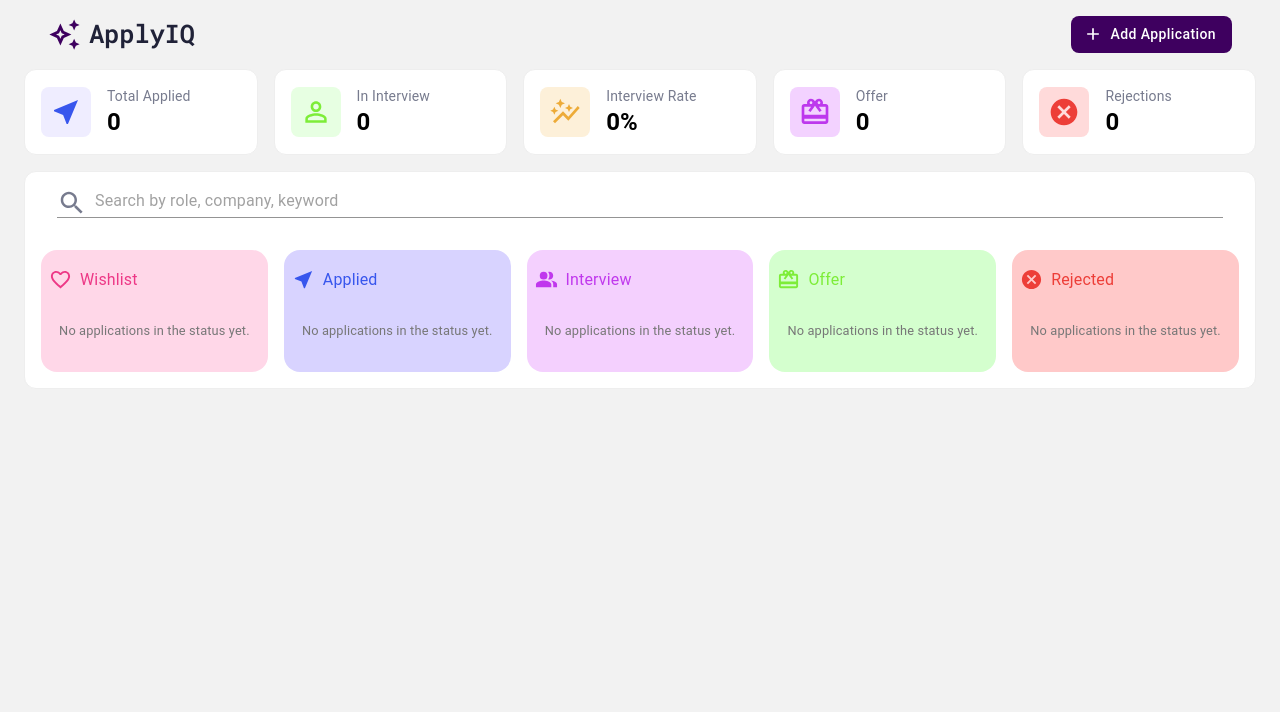
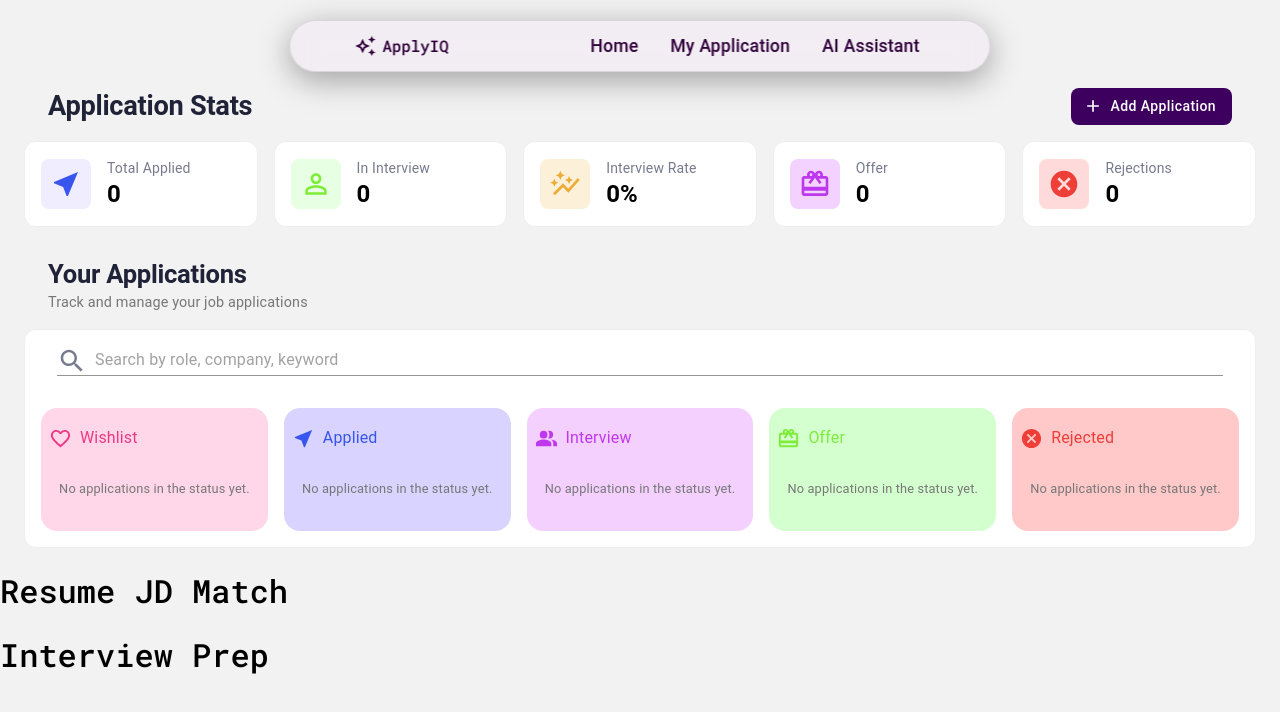
Before and after one commit to ashleshameshram/ApplicationTrackerApp, a React (Vite) app: page / in a window 1280 px wide. Shown: the top 712 px of the page. Built offline with nearby package versions, Linux system fonts and the light colour scheme; a web font is replaced by a local one.

Commit message:
added Navbar and some Title styling

```diff
--- a/package.json
+++ b/package.json
@@ -13,6 +13,7 @@
     "@dnd-kit/core": "^6.3.1",
     "@emotion/react": "^11.14.0",
     "@emotion/styled": "^11.14.1",
+    "@google/genai": "^2.18.0",
     "@mui/icons-material": "^9.3.1",
     "@mui/material": "^9.3.1",
     "react": "^19.2.8",
--- a/src/App.jsx
+++ b/src/App.jsx
@@ -1,10 +1,14 @@
 import { useState } from 'react'
 import ParentHomePage from './component/Home/ParentHomePage'
+import AIAssistantPage from './component/AI/AIAssistantPage'
+import Navbar from './Navbar.jsx'
 
 function App() {
   return (
     <>
+      <Navbar />
       <ParentHomePage />
+      <AIAssistantPage />
     </>
   )
 }
--- /dev/null
+++ b/src/Navbar.jsx
@@ -0,0 +1,88 @@
+import Box from '@mui/material/Box';
+import Typography from '@mui/material/Typography';
+import AutoAwesomeOutlinedIcon from '@mui/icons-material/AutoAwesomeOutlined';
+
+const navLinks = ['Home','My Application', 'AI Assistant'];
+
+export default function Navbar() {
+    return (
+        <Box sx={{
+            position: 'fixed',
+            top: 20,
+            left: '50%',
+            transform: 'translateX(-50%)',
+            zIndex: 1200,
+            display: 'flex',
+            alignItems: 'center',
+            gap: { xs: 0.5, sm: 1,md:10 },
+            px: { xs: 0.75, sm: 1, md: 7 },
+            py: 0.75,
+            borderRadius: 50,
+            backgroundColor: 'rgba(241, 234, 243, 0.55)',
+            backdropFilter: 'blur(16px) saturate(180%)',
+            WebkitBackdropFilter: 'blur(16px) saturate(180%)',
+            border: '1px solid rgba(3, 3, 3, 0.1)',
+            boxShadow: '0 8px 32px rgba(7, 7, 7, 0.35)',
+        }}>
+            {/* Logo */}
+            <Box sx={{
+                display: 'flex',
+                alignItems: 'center',
+                gap: 0.75,
+                pl: 1,
+                cursor: 'pointer',
+                flexShrink: 0,
+            }}>
+                <AutoAwesomeOutlinedIcon sx={{
+                    fontSize: { xs: 18, sm: 22 },
+                    color: '#30003a'
+                }} />
+                <Typography sx={{
+                    fontWeight: 500,
+                    color: '#30003a',
+                    fontFamily: 'revert',
+                    fontSize: { xs: '0.85rem', sm: '1rem' },
+                    letterSpacing: '-0.01em',
+                    lineHeight: 1,
+                    display: { xs: 'none', sm: 'block' },
+                }}>
+                    ApplyIQ
+                </Typography>
+            </Box>
+
+            {/* Nav links */}
+            <Box sx={{
+                display: 'flex',
+                alignItems: 'center',
+                gap: { xs: 0.25, sm: 0.5 },
+                ml: { xs: 2, sm: 4, md: 6 },
+            }}>
+                {navLinks.map((link) => (
+                    <Typography
+                        key={link}
+                        component="a"
+                        href="#"
+                        sx={{
+                            fontSize: { xs: '0.75rem', sm: '0.9rem', md: '1.1rem' },
+                            fontWeight: 500,
+                            color: '#30003a',
+                            textDecoration: 'none',
+                            px: { xs: 1.25, sm: 1.75 },
+                            py: 0.75,
+                            borderRadius: 50,
+                            whiteSpace: 'nowrap',
+                            transition: 'background-color 0.2s ease, color 0.2s ease',
+                            cursor: 'pointer',
+                            '&:hover': {
+                                backgroundColor: 'rgba(171, 3, 255, 0.1)',
+                                color: '#18002b',
+                            },
+                        }}
+                    >
+                        {link}
+                    </Typography>
+                ))}
+            </Box>
+        </Box>
+    );
+}
--- /dev/null
+++ b/src/component/AI/AIAssistantPage.jsx
@@ -0,0 +1,12 @@
+import React from 'react'
+import ResumeJDMatch from './ResumeJDMatch'
+import InterviewPrep from './InterviewPrep'
+
+export default function AIAssistantPage() {
+    return(
+        <>
+            <ResumeJDMatch />
+            <InterviewPrep />
+        </>
+    )
+}
--- /dev/null
+++ b/src/component/AI/InterviewPrep.jsx
@@ -0,0 +1,9 @@
+import React from 'react'
+
+export default function InterviewPrep() {
+    return(
+        <>
+            <h1>Interview Prep</h1>
+        </>
+    )
+}
--- /dev/null
+++ b/src/component/AI/ResumeJDMatch.jsx
@@ -0,0 +1,9 @@
+import React from 'react'
+
+export default function ResumeJDMatch() {
+    return(
+        <>
+            <h1>Resume JD Match</h1>
+        </>
+    )
+}
--- /dev/null
+++ b/src/component/Home/AddApplicationRow.jsx
@@ -0,0 +1,57 @@
+import Box from '@mui/material/Box';
+import Button from '@mui/material/Button';
+import AddIcon from '@mui/icons-material/Add';
+import Typography from '@mui/material/Typography';
+
+export default function AddApplicationRow({ onAddcard }) {
+    return (
+        <Box sx={{
+            display: 'flex',
+            justifyContent: 'space-between',
+            alignItems: 'center',
+            mx: { xs: 1, sm: 2, md: 3 },
+            mb: { xs: 1.5, sm: 2 },
+            mt: { xs:1, sm:2, md: 4}
+        }}>
+            <Typography sx={{
+                fontWeight: 600,
+                color: '#202238',
+                fontSize: {
+                    xs: '1.1rem',
+                    sm: '1.35rem',
+                    md: '1.7rem',
+                },
+                letterSpacing: '-0.01em',
+                lineHeight: 1.2,
+            }}>
+                Application Stats
+            </Typography>
+
+            <Button variant="contained" onClick={onAddcard}
+            startIcon={ <AddIcon sx={{fontSize: { xs: '1rem',sm: '1.1rem',md: '1.25rem'}}}/> }
+                sx={{
+                    textTransform: 'none',
+                    borderRadius: 2,
+                    whiteSpace: 'nowrap',
+                    fontSize: {
+                        xs: '0.65rem',
+                        sm: '0.8rem',
+                        md: '0.875rem',
+                    },
+                    px: {
+                        xs: 1,
+                        sm: 1.5,
+                        md: 2,
+                    },
+                    backgroundColor: '#3e005f',
+                    boxShadow: 'none',
+                    '&:hover': {
+                        backgroundColor: '#2c0044',
+                        boxShadow: 'none',
+                    },
+                }}>
+                Add Application
+            </Button>
+        </Box>
+    );
+}
--- a/src/component/Home/BoardColumnHeader.jsx
+++ b/src/component/Home/BoardColumnHeader.jsx
@@ -1,58 +1,28 @@
-import Button from '@mui/material/Button';
-import AddIcon from '@mui/icons-material/Add';
-import Box from '@mui/material/Box';
-import Typography from '@mui/material/Typography';
-import AutoAwesomeOutlinedIcon from '@mui/icons-material/AutoAwesomeOutlined';
+import Box from "@mui/material/Box"
+import Typography from "@mui/material/Typography"
 
-export default function BoardColumnHeader({onAddcard}) {
+export default function BoardColumnHeader() {
     return(
-        <Box sx={{
-        display:'flex', justifyContent:'space-between', alignItems:'center',mt:2,
-        mx:{
-            xs: 1,
-            sm:2,
-            md:3,
-        }, gap:1 }}>
-            <Box sx={{
-                display: 'flex',
-                alignItems: 'center',
-                gap: { xs: 0.75, sm: 1 },
+        <>
+        <Box sx={{mt:4, mx: { xs: 1, sm: 2, md: 3 }, mb: { xs: 1.5, sm: 2 } }}>
+            <Typography sx={{
+                fontWeight: 600,
+                color: '#202238',
+                fontSize: { xs: '1.1rem', sm: '1.35rem', md: '1.6rem' },
+                letterSpacing: '-0.01em',
+                lineHeight: 1.2,
             }}>
-                <AutoAwesomeOutlinedIcon sx={{
-                    fontSize: { xs: 22, sm: 26, md: 33 },
-                    color: '#3e005f'
-                }}/>
-                <Typography variant='h5' sx={{
-                    fontWeight: 600, color: '#202238',
-                    fontFamily: 'revert',
-                    fontSize: { xs: '1rem', sm: '1.2rem', md: '1.6rem' },
-                    letterSpacing: '-0.01em',
-                    lineHeight: 1,
-                }}>
-                    ApplyIQ
-                </Typography>
-            </Box>
-
-            <Button
-            variant='contained'
-            onClick={onAddcard}
-            startIcon={<AddIcon sx={{ fontSize: { xs: '1rem', sm: '1.1rem', md: '1.25rem' } }} />}
-            sx={{
-                textTransform: 'none',
-                borderRadius: 2,
-                whiteSpace: 'nowrap',
-                fontSize: { xs: '0.65rem', sm: '0.8rem', md: '0.875rem' },
-                px: { xs: 1, sm: 1.5, md: 2 },
-                backgroundColor: '#3e005f',
-                boxShadow: 'none',
-                '&:hover': {
-                    backgroundColor: '#2c0044',
-                    boxShadow: 'none',
-                },
-            }}
-            >
-            Add Application
-            </Button>
+                Your Applications
+            </Typography>
+            <Typography sx={{
+                fontWeight: 400,
+                color: '#777777',
+                fontSize: { xs: '0.75rem', sm: '0.85rem', md: '0.9rem' },
+                mt: 0.3,
+            }}>
+                Track and manage your job applications
+            </Typography>
         </Box>
+        </>
     )
 }
--- a/src/component/Home/HomePage.jsx
+++ b/src/component/Home/HomePage.jsx
@@ -4,16 +4,17 @@ import BoardColumn from './BoardColumn.jsx'
 import Box from '@mui/material/Box';
 import AddApplicationForm from './AddApplicationForm.jsx';
 import ApplicationCard from './ApplicationCard.jsx';
-import BoardColumnHeader from './BoardColumnHeader.jsx';
+import AddApplicationRow from './AddApplicationRow.jsx';
 import StatsBar from './StatsBar.jsx';
 import SearchFilter from './SearchFilter.jsx';
+
 import { DndContext,DragOverlay  } from '@dnd-kit/core';
-
 import FavoriteBorderIcon from '@mui/icons-material/FavoriteBorder';
 import NearMeIcon from '@mui/icons-material/NearMe';
 import PeopleAltIcon from '@mui/icons-material/PeopleAlt';
 import CardGiftcardIcon from '@mui/icons-material/CardGiftcard';
 import CancelIcon from '@mui/icons-material/Cancel';
+import BoardColumnHeader from './BoardColumnHeader.jsx';
 
 
 export default function HomePage() {
@@ -146,9 +147,11 @@ export default function HomePage() {
     ];
 
     return(
-        <Box sx={{ px: { xs: 1.5, sm: 2, md: 3 } }}>
-            <BoardColumnHeader onAddcard={handleAddCard}/>
+        <Box sx={{ px: { xs: 1.5, sm: 2, md: 3 }, pt: { xs: 9, sm: 10,md:7 } }}>
+            <AddApplicationRow onAddcard={handleAddCard}/>
             <StatsBar applications={applications}/>
+
+            <BoardColumnHeader />
 
             <Box sx={{width:'100%',p:2,boxSizing:'border-box',border:'1px solid #eeeeee',borderRadius:3,backgroundColor:'#ffff',mt:2}}>
                 <SearchFilter searchFilter={searchFilter} setSearchFilter={setSearchFilter}/>
--- a/src/component/Home/StatsBar.jsx
+++ b/src/component/Home/StatsBar.jsx
@@ -6,6 +6,7 @@ import PermIdentityIcon from '@mui/icons-material/PermIdentity';
 import AutoGraphIcon from '@mui/icons-material/AutoGraph';
 import CardGiftcardIcon from '@mui/icons-material/CardGiftcard';
 import CancelIcon from '@mui/icons-material/Cancel';
+import Typography from '@mui/material/Typography';
 
 export default function StatsBar({applications}) {
     const totalApplied = applications.filter(
@@ -37,6 +38,7 @@ export default function StatsBar({applications}) {
         { icon: CancelIcon, iconColor: '#ed3e38', iconBg: '#ffdada', label: 'Rejections', value: rejections },
     ];
     return(
+        <>
         <Box sx={{
             width:'100%',
             display:'flex',
@@ -48,5 +50,6 @@ export default function StatsBar({applications}) {
                 <StatCard key={stat.label} {...stat}/>
             ))}
         </Box>
+        </>
     )
 }
```
Also changed, not shown: src/services/gemini.jsx (added), 2 other files (tests, documents, lock files or other folders).
